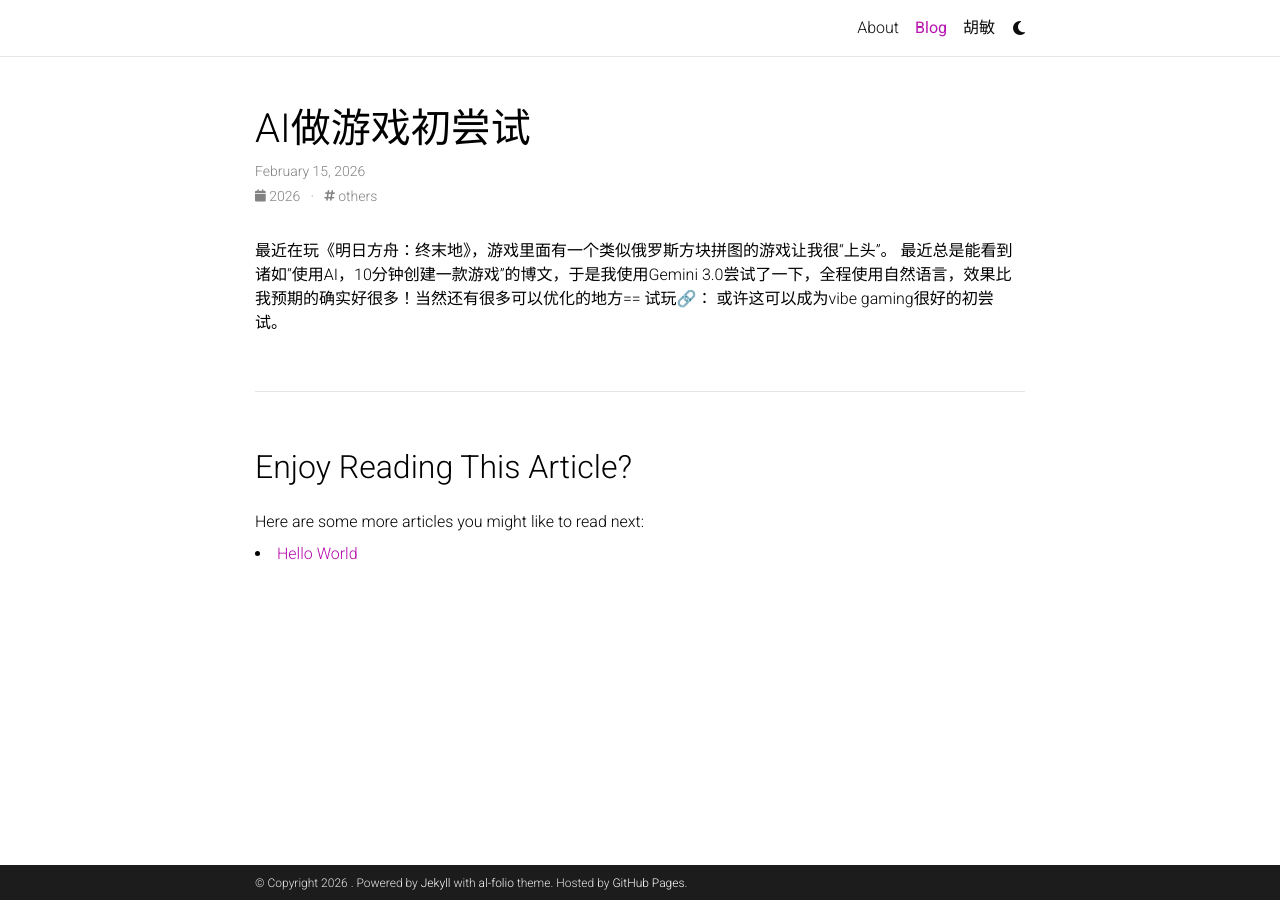
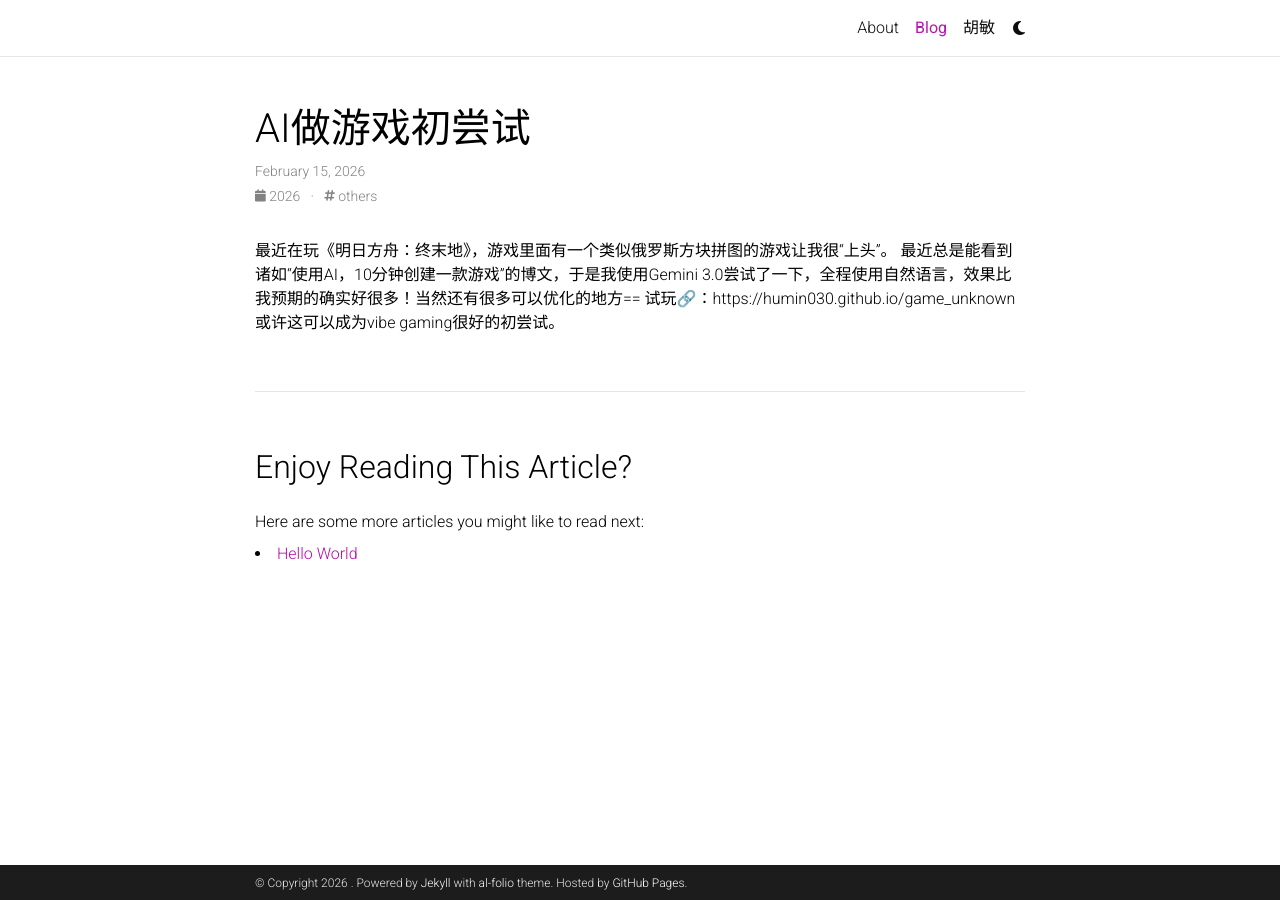
Before and after one commit to humin030/humin030.github.io, a Jekyll site: the page built from _posts/2026-02-15-first-try.md, in a window 1280 px wide. Built offline with Jekyll 4.4.1, drawn with Linux system fonts in a browser that asks for light colours; comment, search, counter and statistics services are not loaded; a style sheet for code colours, icons or effects is not loaded; some of the changed lines change nothing that is shown.

Commit message:
Update 2026-02-15-first-try.md

```diff
--- a/_posts/2026-02-15-first-try.md
+++ b/_posts/2026-02-15-first-try.md
@@ -6,5 +6,5 @@
 ---
 最近在玩《明日方舟：终末地》，游戏里面有一个类似俄罗斯方块拼图的游戏让我很“上头”。
 最近总是能看到诸如“使用AI，10分钟创建一款游戏”的博文，于是我使用Gemini 3.0尝试了一下，全程使用自然语言，效果比我预期的确实好很多！当然还有很多可以优化的地方==
-试玩🔗：
+试玩🔗：https://humin030.github.io/game_unknown
 或许这可以成为vibe gaming很好的初尝试。
```
